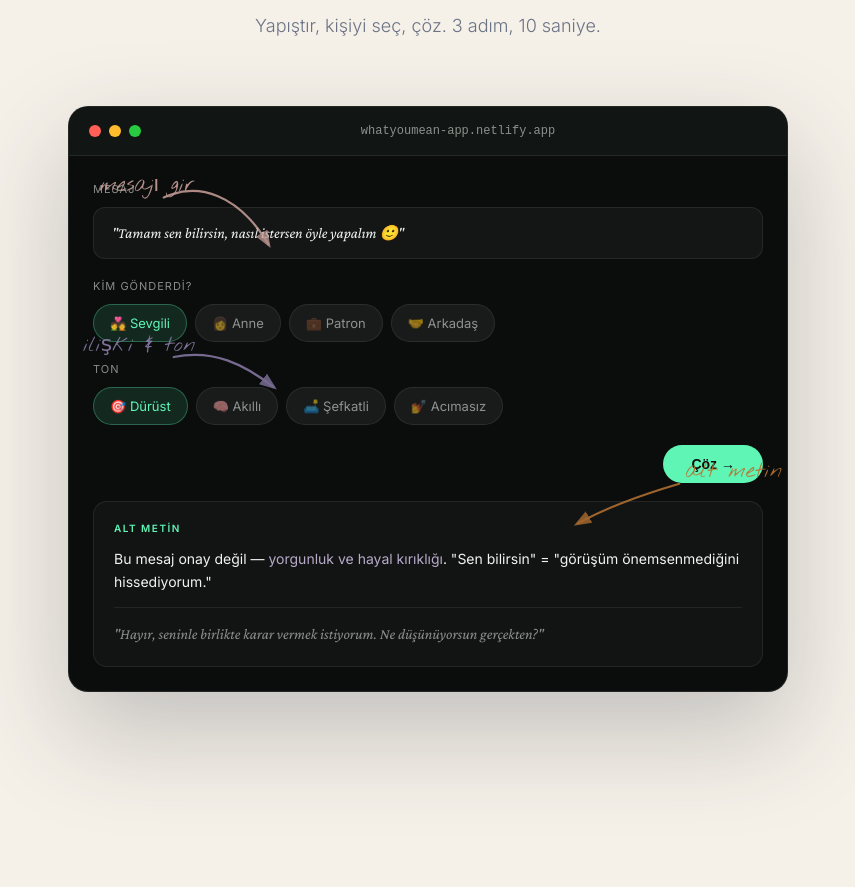
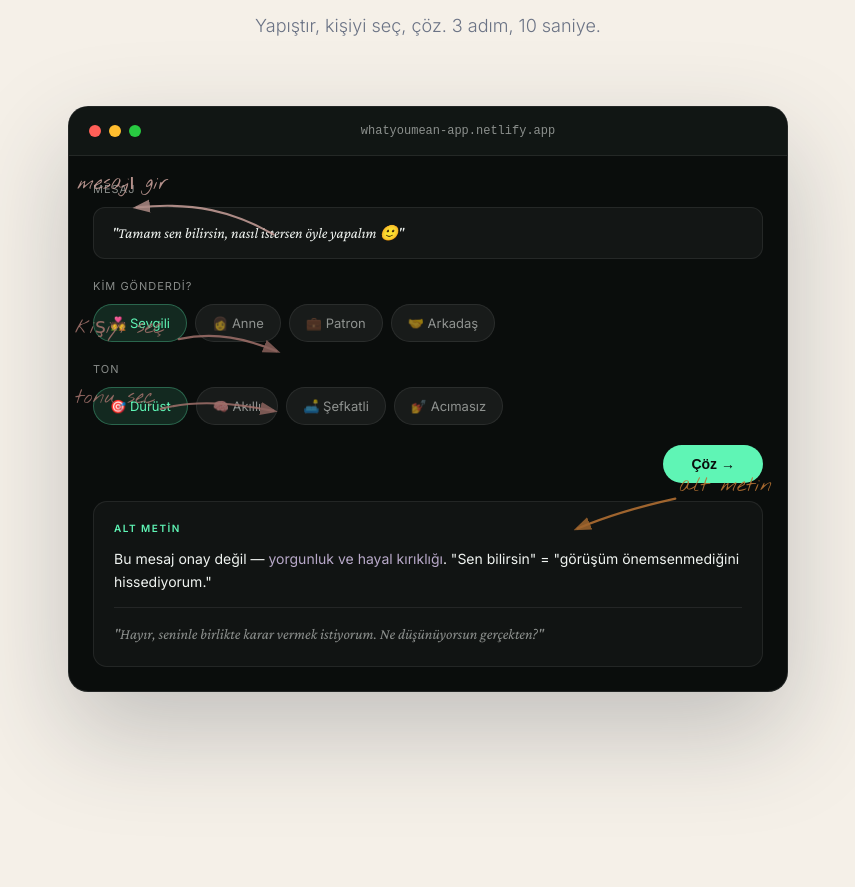
Before and after one commit to sapieneo/whatyoumean-landing, a plain HTML site: page index.html in a window 1280 px wide. Shown: the part 3554-4441 px from the top of the page, without its empty margins (212-1067 px from the left). Drawn offline with nearby package versions, Linux system fonts and the light colour scheme.

Commit message:
Arrows: reverse arrow1, split ilişki/ton, rose color, no overlap, hand-drawn inside mockup

```diff
--- a/index.html
+++ b/index.html
@@ -911,34 +911,44 @@ footer p{font-size:14px;color:var(--text-faint);}
           <marker id="ah1" markerWidth="8" markerHeight="8" refX="6" refY="3" orient="auto">
             <path d="M0,0 L0,6 L8,3 z" fill="#C9A09A" opacity="0.85"/>
           </marker>
-          <marker id="ah2" markerWidth="8" markerHeight="8" refX="6" refY="3" orient="auto">
-            <path d="M0,0 L0,6 L8,3 z" fill="#8B7BA8" opacity="0.85"/>
+          <marker id="ah2a" markerWidth="8" markerHeight="8" refX="6" refY="3" orient="auto">
+            <path d="M0,0 L0,6 L8,3 z" fill="#A0706A" opacity="0.85"/>
+          </marker>
+          <marker id="ah2b" markerWidth="8" markerHeight="8" refX="6" refY="3" orient="auto">
+            <path d="M0,0 L0,6 L8,3 z" fill="#A0706A" opacity="0.85"/>
           </marker>
           <marker id="ah3" markerWidth="8" markerHeight="8" refX="6" refY="3" orient="auto">
             <path d="M0,0 L0,6 L8,3 z" fill="#B87333" opacity="0.85"/>
           </marker>
         </defs>
 
-        <!-- Arrow 1: mesajı gir — top left, points to message input ~y=110 -->
-        <path d="M 95,58 C 130,42 170,55 200,105"
+        <!-- Arrow 1: mesajı gir — ters yön, metinden ok yönüne -->
+        <path d="M 205,95 C 165,72 125,62 68,68"
           fill="none" stroke="#C9A09A" stroke-width="2.2"
           stroke-linecap="round" marker-end="url(#ah1)" opacity="0.85"/>
-        <text x="30" y="52" font-family="'Nothing You Could Do', cursive"
-          font-size="22" fill="#C9A09A" opacity="0.9" data-i18n-svg="arrow1">mesajı gir</text>
+        <text x="8" y="50" font-family="'Nothing You Could Do', cursive"
+          font-size="21" fill="#C9A09A" opacity="0.9" data-i18n-svg="arrow1">mesajı gir</text>
 
-        <!-- Arrow 2: ilişki & ton — left side, points to pills ~y=255 -->
-        <path d="M 105,218 C 145,210 175,225 205,248"
-          fill="none" stroke="#8B7BA8" stroke-width="2.2"
-          stroke-linecap="round" marker-end="url(#ah2)" opacity="0.85"/>
-        <text x="14" y="212" font-family="'Nothing You Could Do', cursive"
-          font-size="22" fill="#8B7BA8" opacity="0.9" data-i18n-svg="arrow2">ilişki &amp; ton</text>
+        <!-- Arrow 2a: kişiyi seç — sol alt köşe, ilişki pills'e -->
+        <path d="M 110,200 C 148,192 178,200 208,212"
+          fill="none" stroke="#A0706A" stroke-width="2.2"
+          stroke-linecap="round" marker-end="url(#ah2a)" opacity="0.85"/>
+        <text x="6" y="194" font-family="'Nothing You Could Do', cursive"
+          font-size="21" fill="#A0706A" opacity="0.9" data-i18n-svg="arrow2a">kişiyi seç</text>
 
-        <!-- Arrow 3: alt metin — right side, points to result area ~y=380 -->
-        <path d="M 612,345 C 578,355 540,368 510,385"
+        <!-- Arrow 2b: tonu seç — biraz aşağıda, ton pills'e -->
+        <path d="M 92,270 C 130,260 168,265 205,272"
+          fill="none" stroke="#A0706A" stroke-width="2.2"
+          stroke-linecap="round" marker-end="url(#ah2b)" opacity="0.85"/>
+        <text x="6" y="264" font-family="'Nothing You Could Do', cursive"
+          font-size="21" fill="#A0706A" opacity="0.9" data-i18n-svg="arrow2b">tonu seç</text>
+
+        <!-- Arrow 3: alt metin — sağ taraf, result area -->
+        <path d="M 608,360 C 572,368 538,378 510,390"
           fill="none" stroke="#B87333" stroke-width="2.2"
           stroke-linecap="round" marker-end="url(#ah3)" opacity="0.85"/>
-        <text x="618" y="338" font-family="'Nothing You Could Do', cursive"
-          font-size="22" fill="#B87333" opacity="0.9" data-i18n-svg="arrow3">alt metin</text>
+        <text x="612" y="352" font-family="'Nothing You Could Do', cursive"
+          font-size="21" fill="#B87333" opacity="0.9" data-i18n-svg="arrow3">alt metin</text>
       </svg>
       <div class="app-titlebar">
         <div class="traffic" style="background:#FF5F57"></div>
@@ -1161,7 +1171,7 @@ tr:{
   step2_h:"Kişi & ton seç",step2_p:"Kim gönderdi? Hangi tonda çözülsün — dürüst, şefkatli, komik?",
   step3_h:"Alt metni gör",step3_p:"AI mesajın arkasındaki gerçek duyguyu ve önerilen yanıtı üretir.",
   mockup_label:"Uygulamayı Gör",mockup_h2:"Bir mesajı çözmek hiç bu kadar kolay olmamıştı",mockup_sub:"Yapıştır, kişiyi seç, çöz. 3 adım, 10 saniye.",
-  arrow1:"mesajı gir",arrow2:"ilişki & ton",arrow3:"alt metin",
+  arrow1:"mesajı gir",arrow2a:"kişiyi seç",arrow2b:"tonu seç",arrow3:"alt metin",
   app_msg_label:"Mesaj",app_msg:"\"Tamam sen bilirsin, nasıl istersen öyle yapalım 🙂\"",
   app_rel_label:"Kim gönderdi?",app_tone_label:"Ton",
   app_decode_btn:"Çöz →",app_result_label:"Alt Metin",
@@ -1230,7 +1240,7 @@ en:{
   step2_h:"Choose person & tone",step2_p:"Who sent it? What tone — honest, compassionate, funny?",
   step3_h:"See the subtext",step3_p:"AI reveals the real emotion and suggests a reply.",
   mockup_label:"See the App",mockup_h2:"Decoding a message has never been this easy",mockup_sub:"Paste, select, decode. 3 steps, 10 seconds.",
-  arrow1:"enter message",arrow2:"person & tone",arrow3:"subtext",
+  arrow1:"enter message",arrow2a:"choose person",arrow2b:"choose tone",arrow3:"subtext",
   app_msg_label:"Message",app_msg:"\"Fine, whatever you think is best 🙂\"",
   app_rel_label:"Who sent it?",app_tone_label:"Tone",
   app_decode_btn:"Decode →",app_result_label:"Subtext",
@@ -1299,7 +1309,7 @@ ru:{
   step2_h:"Выберите тон",step2_p:"Кто отправил? Какой тон — честный, сочувственный, юмористический?",
   step3_h:"Увидьте скрытый смысл",step3_p:"ИИ раскрывает настоящую эмоцию и предлагает ответ.",
   mockup_label:"Смотреть приложение",mockup_h2:"Расшифровать сообщение ещё никогда не было так просто",mockup_sub:"Вставьте, выберите, расшифруйте. 3 шага, 10 секунд.",
-  arrow1:"введите сообщение",arrow2:"человек и тон",arrow3:"скрытый смысл",
+  arrow1:"введите сообщение",arrow2a:"выберите человека",arrow2b:"выберите тон",arrow3:"скрытый смысл",
   app_msg_label:"Сообщение",app_msg:"\"Ладно, как хочешь, так и делай 🙂\"",
   app_rel_label:"Кто отправил?",app_tone_label:"Тон",
   app_decode_btn:"Расшифровать →",app_result_label:"Скрытый смысл",
```
